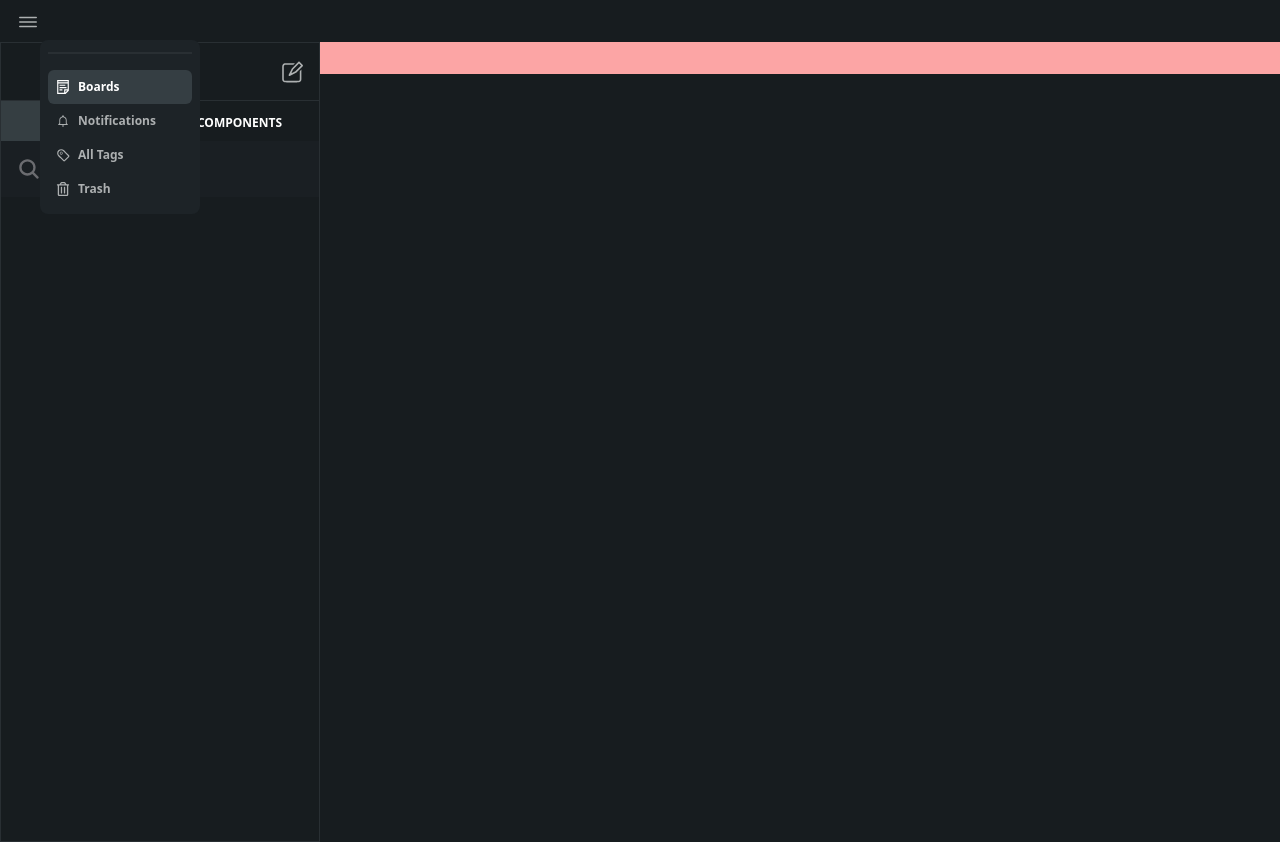
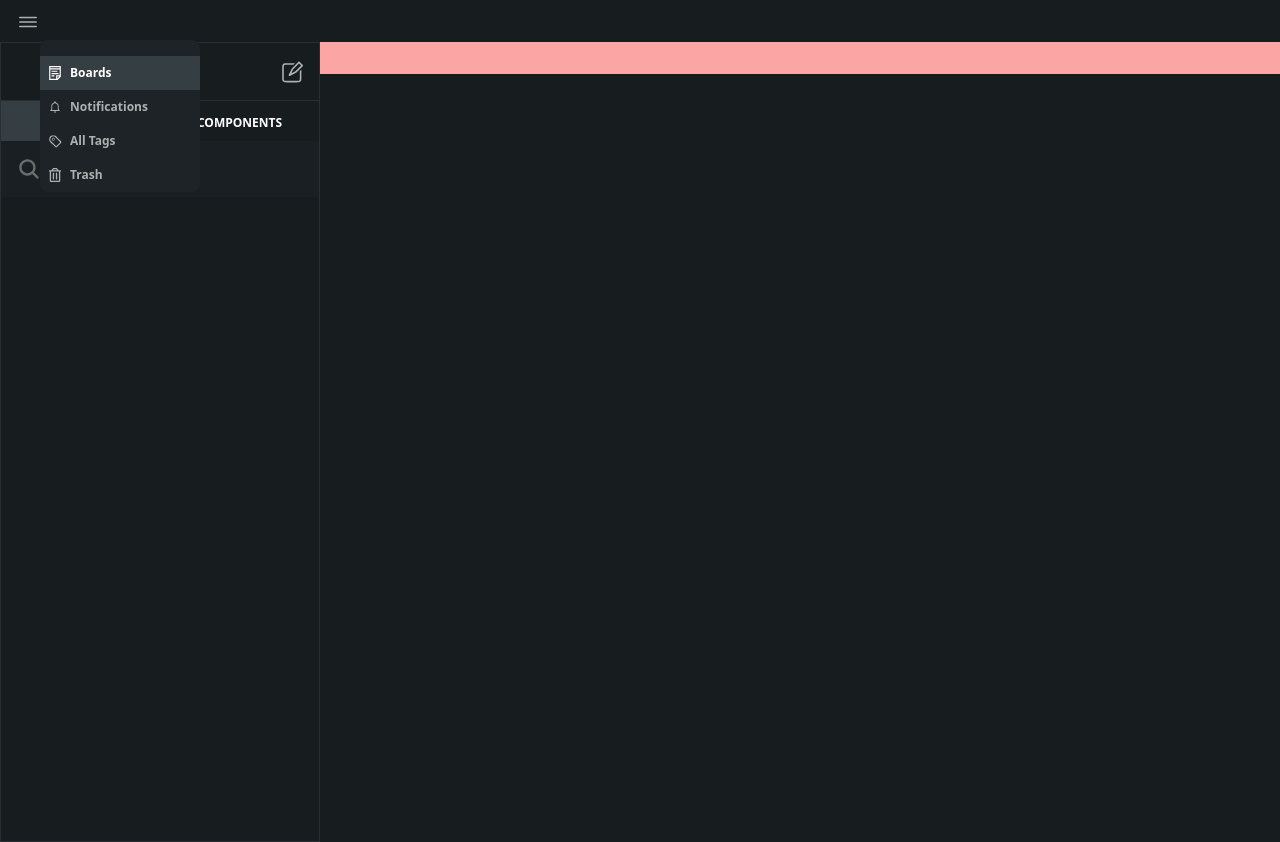
Before and after one commit to joao-miguel8/SuperNotes, a React (Vite) app: page /boards in a window 1280 px wide. Built offline with nearby package versions, Linux system fonts and the light colour scheme.

Commit message:
- Add overflow-clip for parent container Add hover for nav items

```diff
--- a/src/components/NavMenu.tsx
+++ b/src/components/NavMenu.tsx
@@ -27,19 +27,16 @@ function NavMenu() {
 
 	return (
 		// side menu wrapper
-		<section className="p-2 h-fit max-w-60 w-40 top-8 left-6 absolute z-40 bg-[#1D2327] rounded-lg">
+		<section className="h-fit max-w-60 w-40 top-8 left-6 absolute z-40 bg-[#1D2327] rounded-lg overflow-clip">
 			{/* side menu container */}
-			<div className="pt-1 max-w-60 h-full">
-				{/* divider */}
-				<div className="w-full h-[1.6px] bg-[#292F33]"></div>
+			<div className="max-w-60 h-full">
 				{/* nav list  */}
 				<nav className="flex flex-col h-full">
 					<ul className="mt-4 flex flex-col text-[#F6F9F8]">
 						{navigationMenu.map((navItem: NavigationMenuItemType) => {
 							const currentlyChosenMenuItem = navItem.path === currentPage;
-
 							return (
-								<li key={navItem.title} className={classNames(` items-center gap-2 font-semibold rounded-md ${currentlyChosenMenuItem && "bg-[#353E43]"}`)}>
+								<li key={navItem.title} className={classNames(`items-center gap-2 font-semibold hover:bg-[#353E43] ${currentlyChosenMenuItem && "bg-[#353E43]"}`)}>
 									<Link className="py-2 flex items-center h-full w-full rounded-md" to={navItem.path}>
 										<Icon className={classNames(`ml-2 ${currentlyChosenMenuItem && "text-white"}`)} as={navItem.icon} color={currentlyChosenMenuItem ? "text-white" : "#ADB0B1"} boxSize={14} />
 										<span className={classNames(`w-20 break-words ml-2 text-12 text-[#ADB0B1] ${currentlyChosenMenuItem && "text-white"}`)}>{navItem.title}</span>
```
